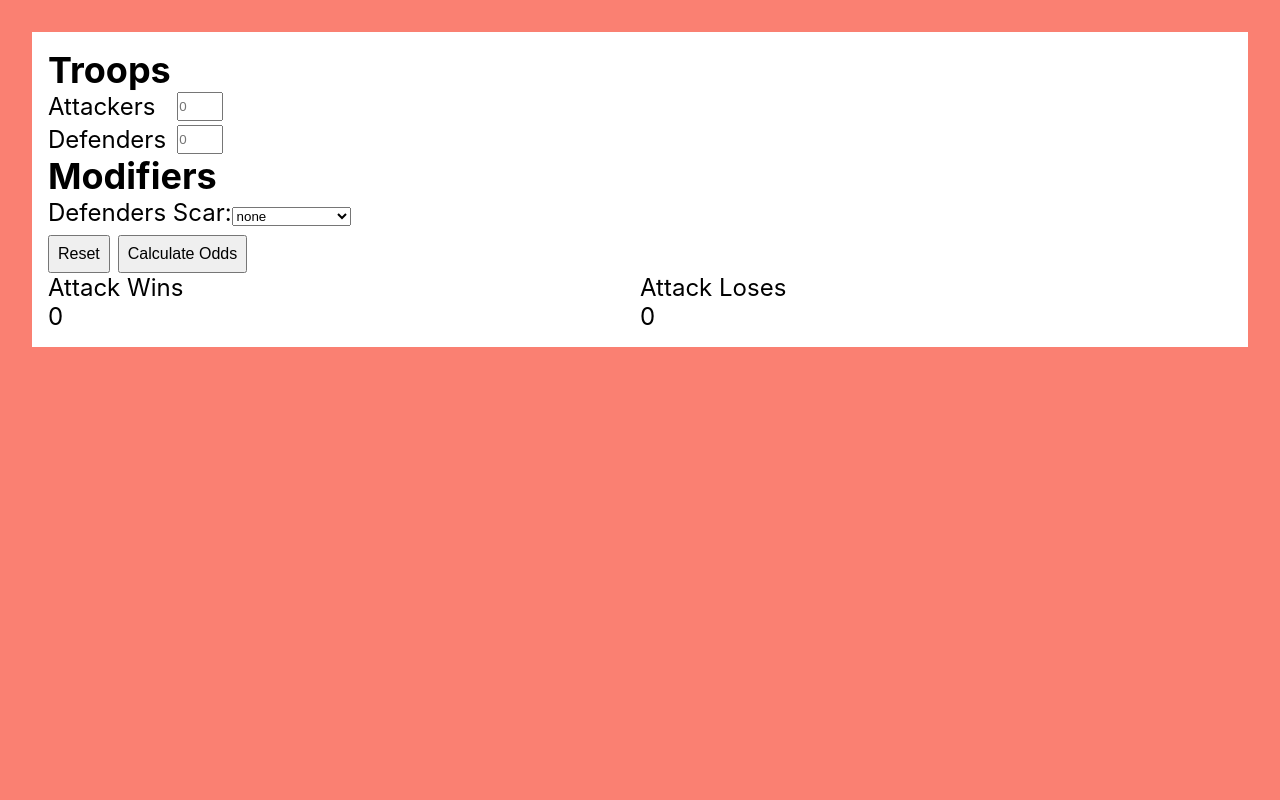
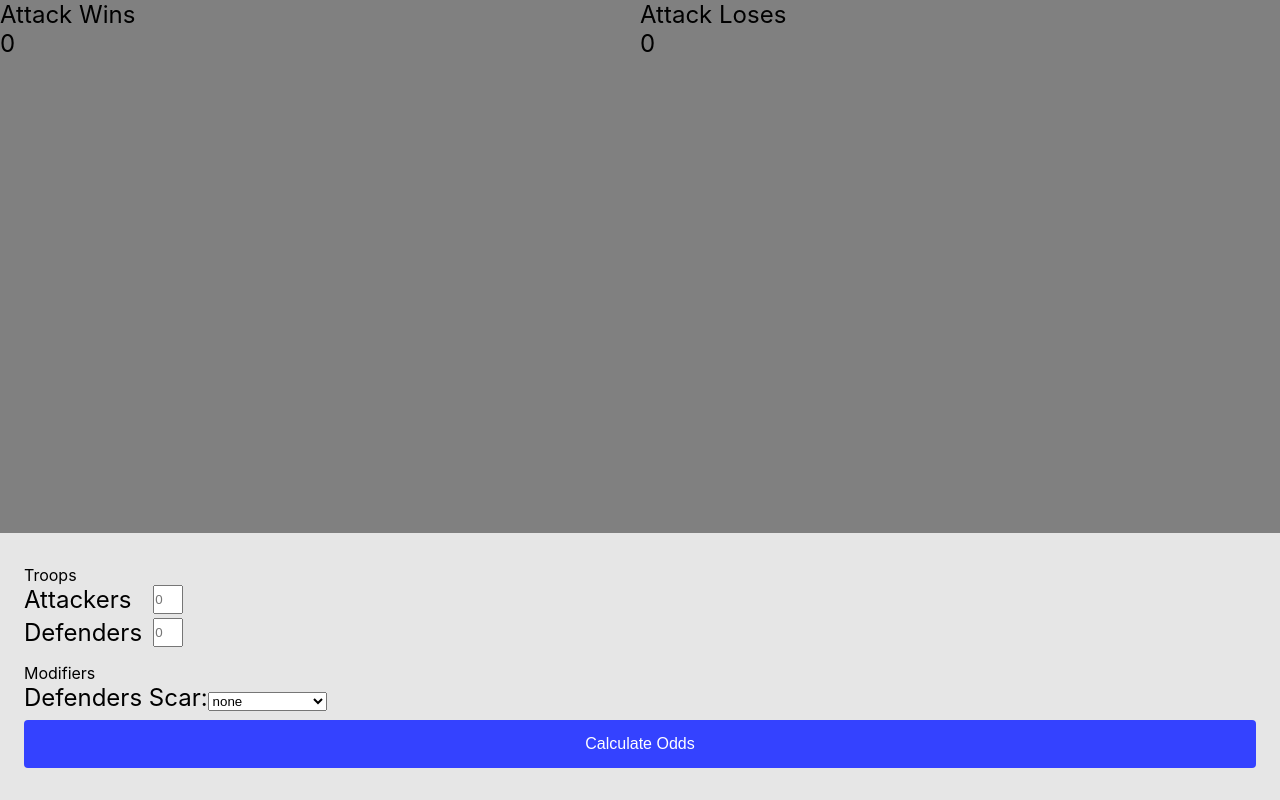
Before and after one commit to MDBoticano/risk-calc, a React (Create React App) app: page / in a window 1280 px wide. Built offline with nearby package versions, Linux system fonts and the light colour scheme.

Commit message:
WIP: styling

```diff
--- a/src/App.js
+++ b/src/App.js
@@ -34,11 +34,11 @@ const App = () => {
     setOddsAttackLoses(attackLoses);
   };
 
-  const resetForm = () => {
-    setNumAttackers(0);
-    setNumDefenders(0);
-    setModifiers({ defender: "" });
-  };
+  // const resetForm = () => {
+  //   setNumAttackers(0);
+  //   setNumDefenders(0);
+  //   setModifiers({ defender: "" });
+  // };
 
   const displayOutcomes = (outcomeArray) => {
     const displayedOutcomes = outcomeArray.map((outcome) => {
@@ -74,42 +74,6 @@ const App = () => {
 
   return (
     <div className="App">
-      <form className="inputsForm" onSubmit={(event) => calculateOdds(event)}>
-
-        <div className="inputsForm__troopsCount">
-          <h2>Troops</h2>
-          <div className="inputsForm__input">
-            <label htmlFor="numAttackers">Attackers</label>
-            <input
-              type="number" name="numAttackers" min="1" max="99"
-              value={numAttackers} placeholder="0" required
-              onChange={(event) => setNumAttackers(event.target.value)}
-            />
-
-            <label htmlFor="numDefenders">Defenders</label>
-            <input
-              type="number" name="numDefenders" min="1" max="99"
-              value={numDefenders} placeholder="0" required
-              onChange={(event) => setNumDefenders(event.target.value)}
-            />
-          </div>
-        </div>
-
-        <div className="inputsForm__modifiers">
-          <h2>Modifiers</h2>
-          <label htmlFor="defenderModifiers">Defenders Scar:</label>
-          <select onChange={(event) => modifyModifiers(event.target.value)}>
-            <option value="n/a">none</option>
-            <option value="bunker">Bunker</option>
-            <option value="ammoShortage">Ammo Shortage</option>
-          </select>
-
-        </div>
-
-        <button type="reset" onClick={() => resetForm()}>Reset</button>
-        <button type="submit">Calculate Odds</button>
-      </form>
-
       <div className="outcomesTable">
         <div className="outcomesTable__wins">
           <p>Attack Wins</p>
@@ -122,6 +86,41 @@ const App = () => {
           { displayOutcomes(oddsAttackLoses) }
         </div>
       </div>
+
+      <form className="inputsForm" onSubmit={(event) => calculateOdds(event)}>
+        <div className="inputsForm__section troopsCount">
+          <p className="inputsForm__sectionLabel">Troops</p>
+          <div className="inputsForm__input">
+            <label htmlFor="numAttackers">Attackers</label>
+            <input
+              type="number" name="numAttackers" min="1" max="15"
+              value={numAttackers} placeholder="0" required
+              onChange={(event) => setNumAttackers(event.target.value)}
+            />
+
+            <label htmlFor="numDefenders">Defenders</label>
+            <input
+              type="number" name="numDefenders" min="1" max="15"
+              value={numDefenders} placeholder="0" required
+              onChange={(event) => setNumDefenders(event.target.value)}
+            />
+          </div>
+        </div>
+
+        <div className="inputsForm__section modifiers">
+          <p className="inputsForm__sectionLabel">Modifiers</p>
+          <label htmlFor="defenderModifiers">Defenders Scar:</label>
+          <select onChange={(event) => modifyModifiers(event.target.value)}>
+            <option value="n/a">none</option>
+            <option value="bunker">Bunker</option>
+            <option value="ammoShortage">Ammo Shortage</option>
+          </select>
+        </div>
+
+        <button className="inputsForm__submit" type="submit">
+          Calculate Odds
+        </button>
+      </form>
     </div>
   );
 };
--- a/src/App.scss
+++ b/src/App.scss
@@ -3,19 +3,31 @@ body {
 }
 
 .App {
-  margin: 2rem;
-  padding: 1rem;
-
-  background-color: white;
+  height: 100vh;
 
   font-size: 1.5rem;
+
+  display: flex;
+  flex-direction: column;
 }
 
 .inputsForm {
+  padding: 1rem 1.5rem 2rem;
+  width: 100%;
+  background-color: rgb(230, 230, 230);
+
+  &__section {
+    margin-top: 1rem;
+
+    &Label {
+      font-size: 1rem;
+    }
+  }
+
   &__input {
     display: grid;
     grid-gap: 0.25rem 0.5rem;
-    grid-template-columns: 8ch 3ch;
+    grid-template-columns: 8ch 2ch;
   }
 
   button {
@@ -24,12 +36,27 @@ body {
     padding: 0.5rem;
     font-size: 1rem;
   }
+
+  &__submit {
+    appearance: none;
+    width: 100%;
+    height: 3rem;
+
+    border: none;
+    border-radius: 0.25rem;
+
+    background-color: rgb(52, 66, 255);
+    color: white;
+  }
 }
 
 .outcomesTable {
   display: grid;
   grid-template-columns: 1fr 1fr;
 
+  background-color: gray;
+  flex-grow: 1;
+
   &__outcomeItem {
     display: grid;
     grid-template-columns: 1fr 1fr;
```
